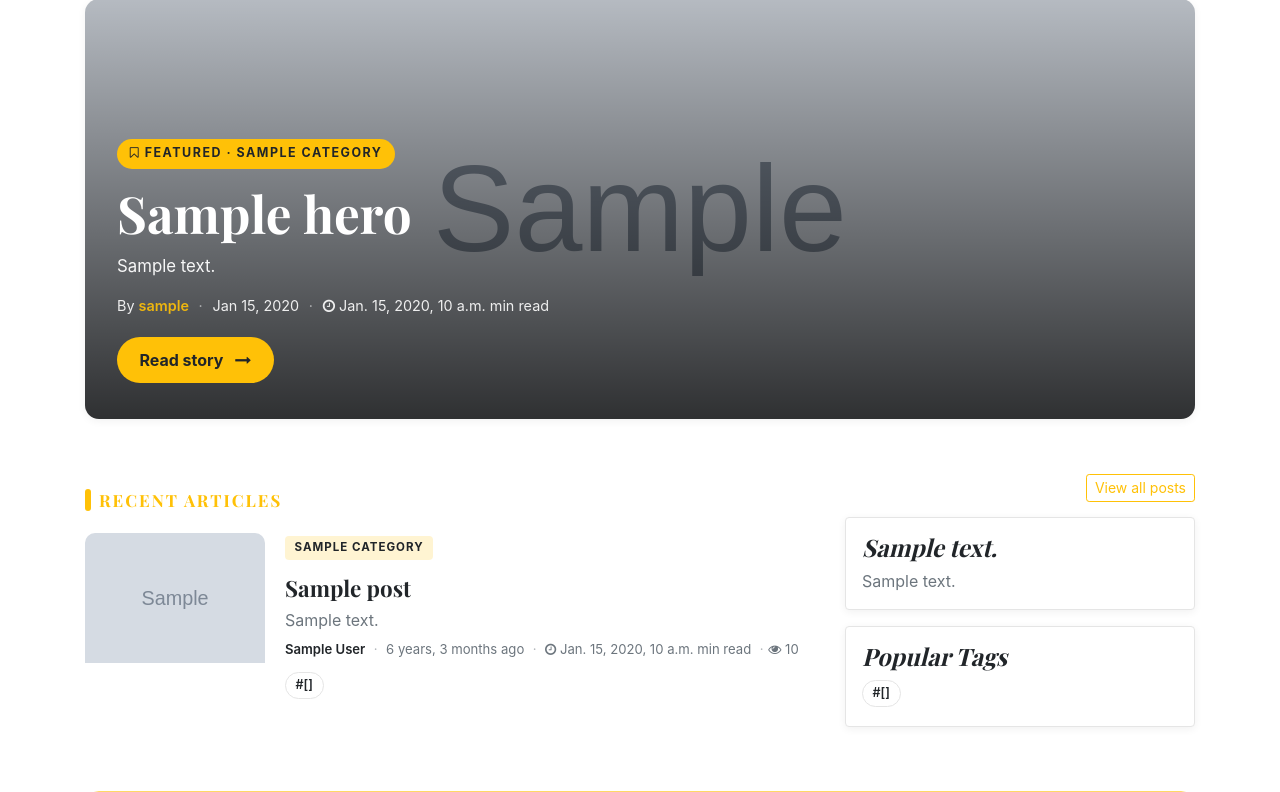
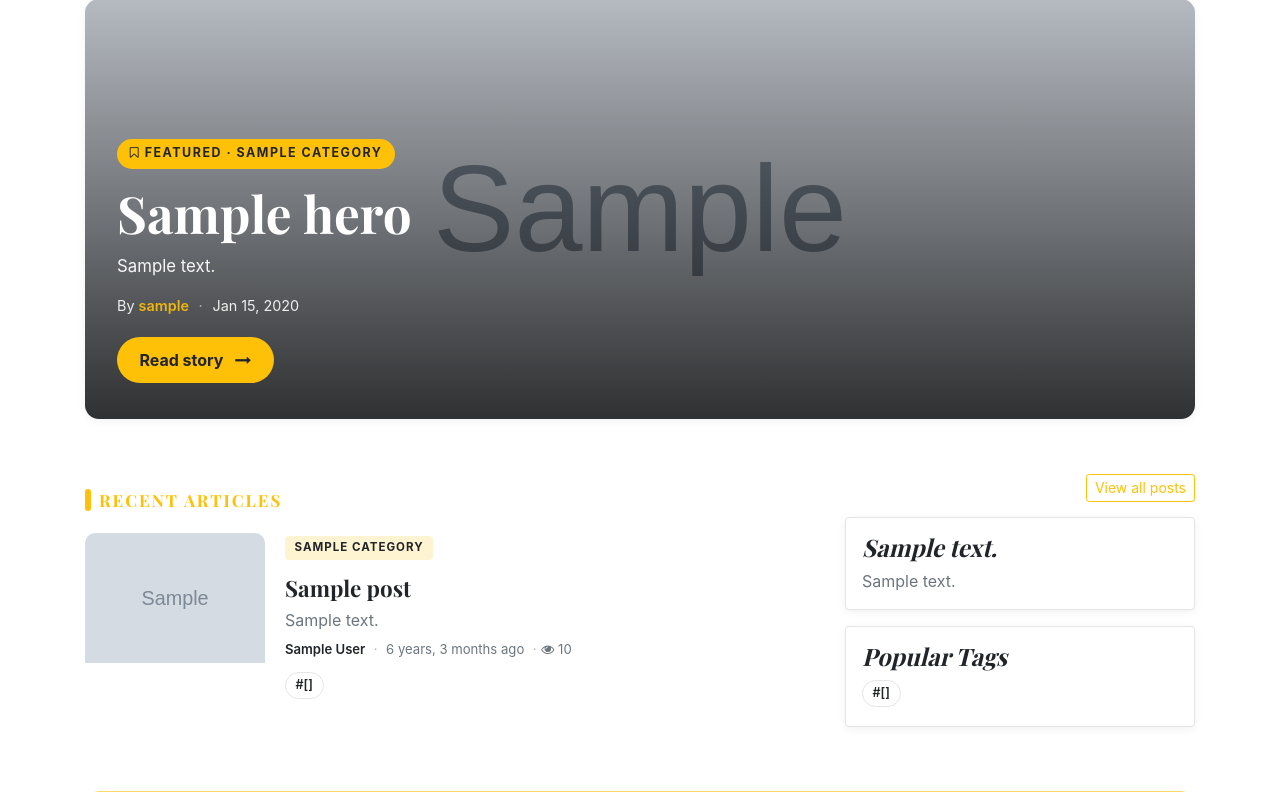
Before and after one commit to NOVAMJ/BlogSphere, a Django app: template templates/home.html in a window 1280 px wide. Shown: the part 204-996 px from the top of the page. Run offline with Django 4.2, Linux system fonts and the light colour scheme; the template is opened without the code that fills it: most values are stand-ins (such as "Sample title", 1, 10 or a date in 2020); grey boxes marked "Sample" are stand-in pictures.

Commit message:
Remove estimated reading time from blog post displays
Remove all instances of "reading_time" and "min read" from templates/blogs.html and templates/home.html.

Replit-Commit-Author: Agent
Replit-Commit-Session-Id: 358a9926-6270-4e56-a419-b5a1fd51ae1e
Replit-Commit-Checkpoint-Type: full_checkpoint
Replit-Commit-Event-Id: 66f24bc3-4fec-4252-aa3c-96e0efeb7dc5
Replit-Commit-Screenshot-Url: https://storage.googleapis.com/screenshot-production-us-central1/26be1427-3e3d-45ce-8742-e9b36c54ac05/358a9926-6270-4e56-a419-b5a1fd51ae1e/NOseZQH
Replit-Helium-Checkpoint-Created: true

```diff
--- a/templates/blogs.html
+++ b/templates/blogs.html
@@ -22,8 +22,6 @@
                         <span>By <a href="{% url 'author_profile' single_blog.author.username %}">{{ single_blog.author.get_full_name|default:single_blog.author.username }}</a></span>
                         <span class="dot">·</span>
                         <span>{{ single_blog.created_at|date:"M j, Y" }}</span>
-                        <span class="dot">·</span>
-                        <span><i class="fa fa-clock-o"></i> {{ single_blog.reading_time }} min read</span>
                         <span class="dot">·</span>
                         <span><i class="fa fa-eye"></i> {{ single_blog.views }} view{{ single_blog.views|pluralize }}</span>
                     </div>
@@ -191,8 +189,6 @@
                           <h4 class="post-card__title"><a href="{% url 'blogs' rp.slug %}">{{ rp.title }}</a></h4>
                           <div class="post-card__meta">
                             <span>{{ rp.created_at|timesince }} ago</span>
-                            <span class="dot">·</span>
-                            <span><i class="fa fa-clock-o"></i> {{ rp.reading_time }} min</span>
                           </div>
                         </div>
                       </article>
--- a/templates/home.html
+++ b/templates/home.html
@@ -22,8 +22,6 @@
               <span>By <a href="{% url 'author_profile' hero.author.username %}">{{ hero.author.get_full_name|default:hero.author.username }}</a></span>
               <span class="dot">·</span>
               <span>{{ hero.created_at|date:"M j, Y" }}</span>
-              <span class="dot">·</span>
-              <span><i class="fa fa-clock-o"></i> {{ hero.reading_time }} min read</span>
           </div>
           <a class="hero-banner__cta" href="{% url 'blogs' hero.slug %}">
               Read story <i class="fa fa-long-arrow-right ml-2"></i>
@@ -54,8 +52,6 @@
             <a href="{% url 'author_profile' post.author.username %}">{{ post.author }}</a>
             <span class="dot">·</span>
             <span>{{ post.created_at|timesince }} ago</span>
-            <span class="dot">·</span>
-            <span><i class="fa fa-clock-o"></i> {{ post.reading_time }} min</span>
             {% if post.views %}<span class="dot">·</span><span><i class="fa fa-eye"></i> {{ post.views }}</span>{% endif %}
           </div>
           {% if post.tags.all %}
@@ -96,8 +92,6 @@
                     <a href="{% url 'author_profile' post.author.username %}">{{ post.author }}</a>
                     <span class="dot">·</span>
                     <span>{{ post.created_at|timesince }} ago</span>
-                    <span class="dot">·</span>
-                    <span><i class="fa fa-clock-o"></i> {{ post.reading_time }} min read</span>
                     {% if post.views %}<span class="dot">·</span><span><i class="fa fa-eye"></i> {{ post.views }}</span>{% endif %}
                 </div>
                 {% if post.tags.all %}
```
